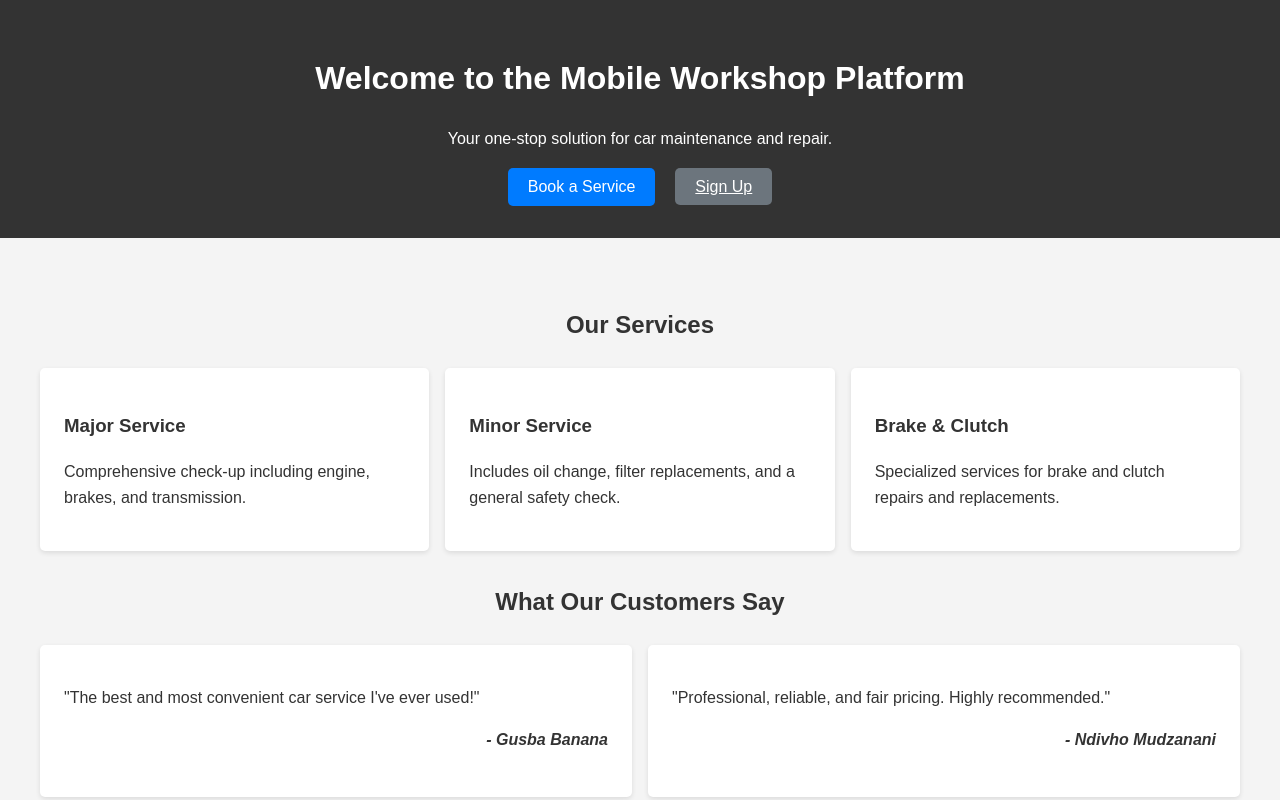
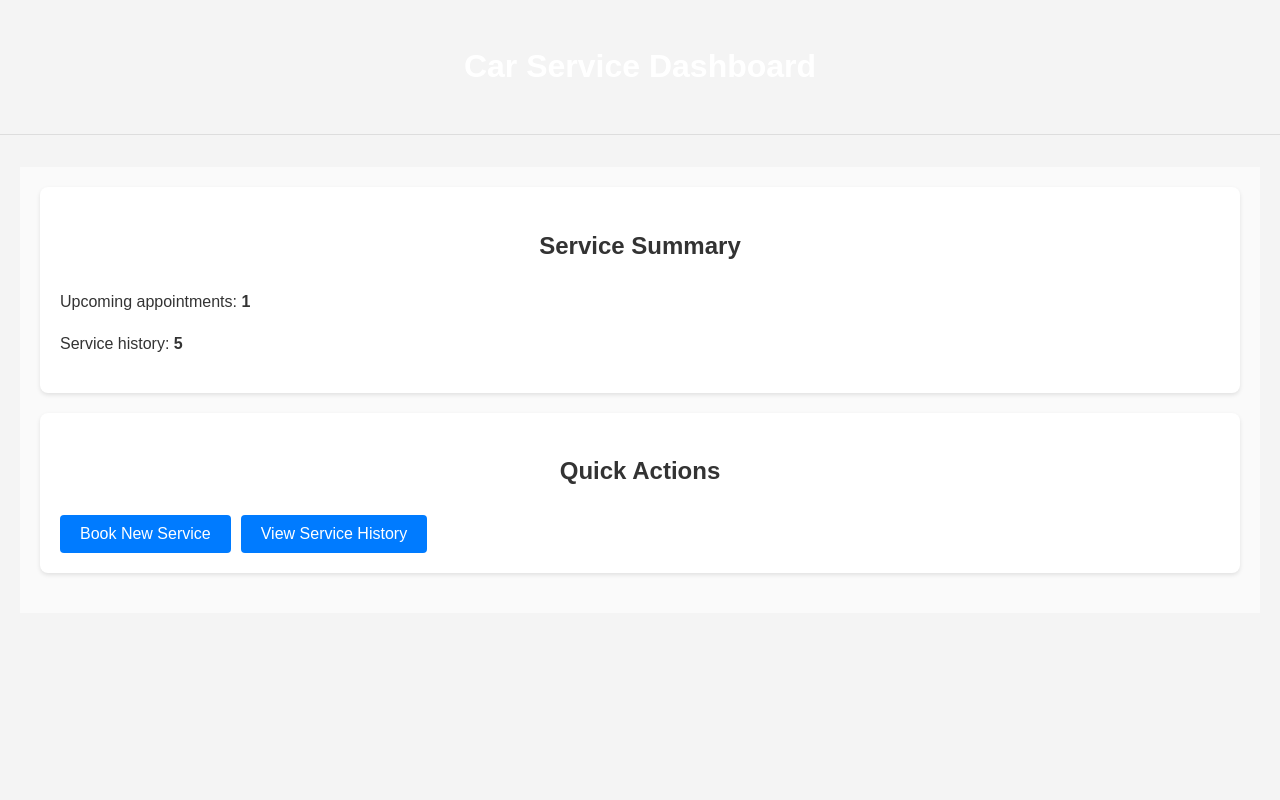
Before and after one commit to Mukwevhorotondwa/CarServiceBooking, a React (Create React App) app in the folder frontend/: page /dashboard in a window 1280 px wide. Before the commit this address led to /. Shown: the top 800 px of the page. Built offline with nearby package versions, Linux system fonts and the light colour scheme.

Commit message:
added dashboard

```diff
--- a/frontend/src/App.js
+++ b/frontend/src/App.js
@@ -5,7 +5,7 @@ import LandingPage from './pages/LandingPage';
 import SignUp from './pages/SignUp';
 
 function App() {
-  const [isLoggedIn, setIsLoggedIn] = useState(false);
+  const [isLoggedIn, setIsLoggedIn] = useState(true);
 
   const handleSignUp = () => {
     setIsLoggedIn(true);
--- a/frontend/src/pages/Dashboard.css
+++ b/frontend/src/pages/Dashboard.css
@@ -1,24 +1,45 @@
-.dashboard {
-    text-align: center;
+.dashboard-layout {
+    display: flex;
+}
+
+.dashboard-main-content {
+    flex-grow: 1;
+    display: flex;
+    flex-direction: column;
 }
 
 .dashboard-header {
-    background-color: #282c34;
+    background-color: #f4f4f4;
     padding: 20px;
-    color: white;
+    border-bottom: 1px solid #ddd;
 }
 
 .dashboard-main {
     padding: 20px;
+    flex-grow: 1;
+    background-color: #fafafa;
 }
 
 .service-summary, .quick-actions {
+    background-color: white;
+    padding: 20px;
+    border-radius: 8px;
+    box-shadow: 0 2px 4px rgba(0,0,0,0.1);
     margin-bottom: 20px;
 }
 
 .quick-actions button {
-    margin: 0 10px;
+    margin-right: 10px;
     padding: 10px 20px;
     font-size: 16px;
     cursor: pointer;
+    background-color: #007bff;
+    color: white;
+    border: none;
+    border-radius: 4px;
+    transition: background-color 0.3s;
 }
+
+.quick-actions button:hover {
+    background-color: #0056b3;
+}
```
Also changed, not shown: frontend/src/components/Sidebar.css (added, +32 -0 lines), frontend/src/components/Sidebar.js (added, +20 -0 lines).
